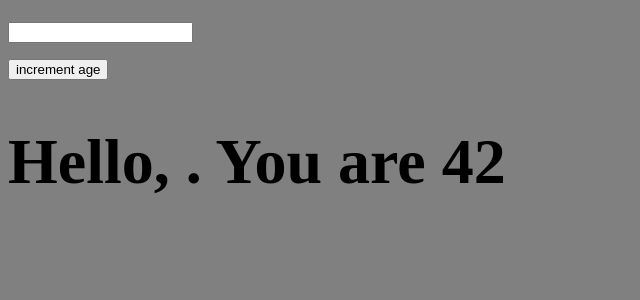
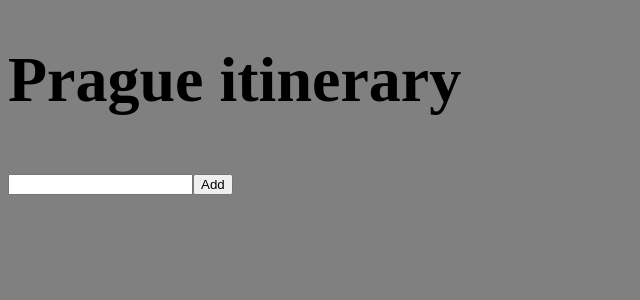
Before and after one commit to brandonfesta/e-commerce-in-React, a React (Vite) app: page / in a window 1280 px wide. Shown: the top 300 px of the page, without its empty margins (0-640 px from the left). Built offline with nearby package versions, Linux system fonts and the light colour scheme.

Commit message:
added some func.

```diff
--- a/src/components/UseReducer.jsx
+++ b/src/components/UseReducer.jsx
@@ -1,30 +1,66 @@
-import { useReducer, useState } from "react";
+import { useReducer, useRef } from "react";
+import { nanoid } from "nanoid";
 
 function reducer(state, action){
     switch(action.type){
-        case "input-change": {
-            return {
-                ...state,
-                input: action.eventValue
-            }
+        case "aggiungi": {
+            return [
+                {
+                    text: action.input,
+                    checked: false,
+                    id: nanoid()
+                },
+                ...state
+            ]
         }
-        case "increment": {
-            return {
-                ...state,
-                age: state.age + 1
-            }
+        case "check": {
+            console.log(action.id)
+            return state.map(task => {
+                if(task.id === action.id){
+                    return {
+                        ...task,
+                        checked: !task.checked,
+                    }
+                } else{
+                    return task
+                }
+            });
         }
+        case "elimina": {
+            return state.filter(task => task.id !== action.id)
+        }
+        default:
+            throw new Error("errore")
     }
 }
 
 export default function UseReducer(){
-    const [state, dispatch] = useReducer(reducer, {input: "", age: 42})
+    const initialState = []
+
+    const inputValue = useRef()
+    const [state, dispatch] = useReducer(reducer, initialState)
+
+    let tasksLi = state.map((task) => <ListComponent task={task} dispatch={dispatch}></ListComponent>)
 
     return (
         <div>
-            <input type="text" onChange={(event) => dispatch({type: "input-change", eventValue: event.target.value})}/><br />
-            <button onClick={() => dispatch({type: "increment"})}>increment age</button>
-            <h1>Hello, {state.input}. You are {state.age}</h1>
+            <h1>Prague itinerary</h1>
+            <input type="text" ref={inputValue}/>
+            <button onClick={() => dispatch({type: "aggiungi", input: inputValue.current.value})}>Add</button>
+            <ul>
+                {tasksLi}
+            </ul>
         </div>
     )
 }
+
+function ListComponent({task, dispatch}){
+    return (
+        <li>
+            <input type="checkbox" checked={task.checked} onChange={() => dispatch({type: "check", id: task.id})}/>
+            {task.text}
+            <button>Edit</button>
+            <button onClick={() => dispatch({type: "elimina", id: task.id})}>Delete</button>
+        </li>
+    )
+}
```
